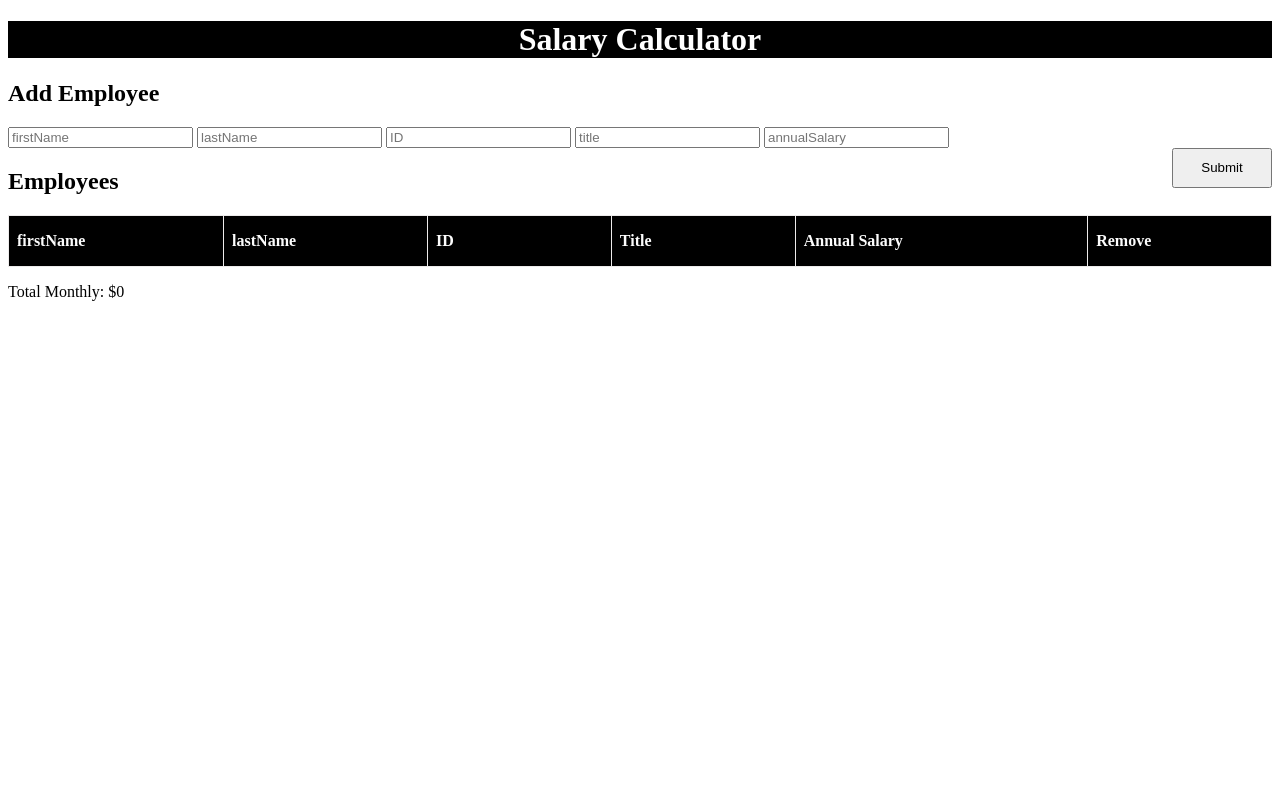
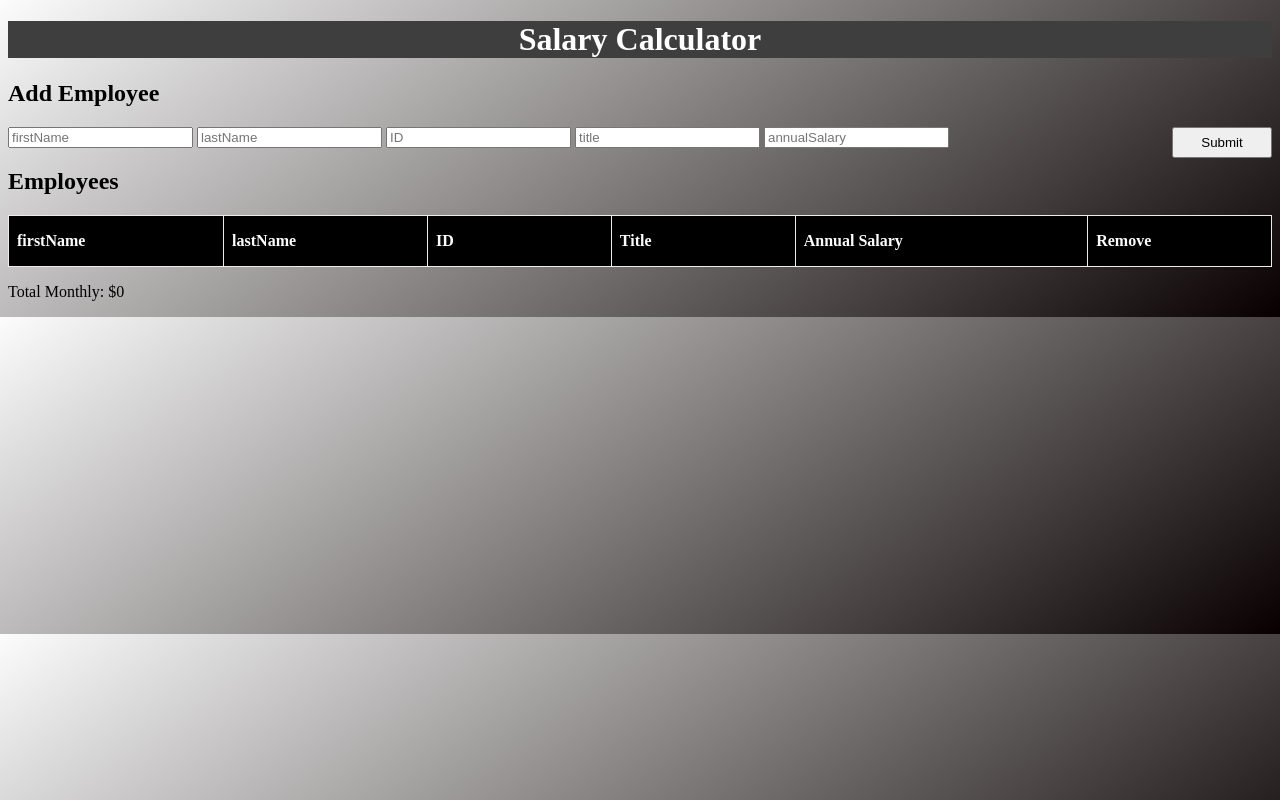
Before and after one commit to BradenSoller/Salary-calculator, a website: page index.html in a window 1280 px wide. Drawn offline with Linux system fonts and the light colour scheme.

Commit message:
added gradiento HTML background

```diff
--- a/index.html
+++ b/index.html
@@ -15,15 +15,17 @@
     <h2>Add Employee</h2>
 
         <form onsubmit="handleSubmit(event)">
+
           <input placeholder="firstName" type="text" id="firstNameInput" data-testid="firstNameInput">
           <input placeholder="lastName" type="text" id="lastNameInput" data-testid="lastNameInput">
           <input placeholder="ID" type="text" id="idInput" data-testid="idInput">
           <input placeholder="title" type="text" id="titleInput" data-testid="titleInput">
-          <input placeholder="annualSalary" type="text" id="annualSalaryInput" data-testid="annualSalaryInput">
-          <!-- <button data-testid="submitButton"id="submit-Button">Submit</button> -->
+          <input placeholder="annualSalary" type="text" id="annualSalaryInput" data-testid="annualSalaryInput" >
+
+          <button data-testid="submitButton"id="submit-Button">Submit</button>
         </form>
 
-        <form onsubmit="handleSubmit(event)"><button data-testid="submitButton" id="submit-Button">Submit</button> </form>
+        <!-- <form onsubmit="handleSubmit(event)"><button data-testid="submitButton" id="submit-Button">Submit</button> </form> -->
 
 </section>
 
@@ -51,5 +53,6 @@
   <footer class = "over-budget">
    <p id = "over-budget" >Total Monthly: $0 </p>
   </footer>
+
 </body>
 </html>
--- a/script.js
+++ b/script.js
@@ -1,5 +1,5 @@
+
 let monthlycap = 0;
-
 
 function handleSubmit(event) {
     console.log('does this work ? no');
@@ -39,18 +39,14 @@ function handleSubmit(event) {
 
     document.getElementById('over-budget').innerHTML = "Total Monthly: $" + monthlycap
 
-    if (monthlycap > 20000 ) {
-        console.log('under');
-        document.getElementById('over-budget').style.color = "red"
-    }
 
 
 
 
-
-
-
-
+    if (monthlycap > 20000 ) {
+        console.log('over');
+        document.getElementById('over-budget').style.color = "red"
+    }
 
 
 
@@ -58,5 +54,6 @@ function handleSubmit(event) {
 
     //delete when button is clicked
     function deleteText(event) {
-        event.target.parentElement.parentElement.remove();
+        event.target.parentElement.parentElement.remove('td');
+
     }
--- a/style.css
+++ b/style.css
@@ -34,7 +34,7 @@ tbody tr:nth-child(even) {
 button {
     float:right;
     width: 100px;
-    padding: .8em;
+    padding: .5%;
     text-align: center;
 
 }
@@ -46,10 +46,18 @@ h1 {
 }
 
 header{
-    background-color: black;
+    background-color: rgb(63, 62, 62);
 }
 
 th{
     background-color: black;
     border-color: #edebeb;
+
 }
+
+body {
+    background: linear-gradient(145deg, #fcfcfc, #080000);
+}
+ inputs{
+    width: fit-content;
+ }
```
